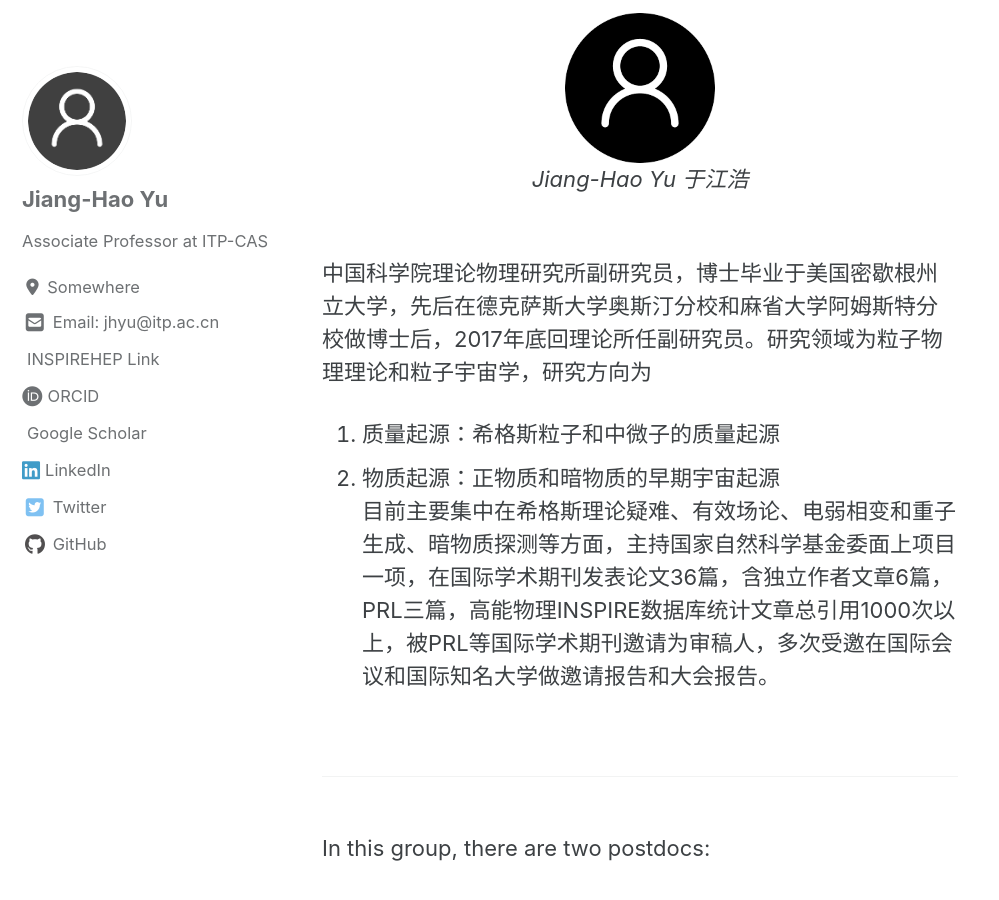
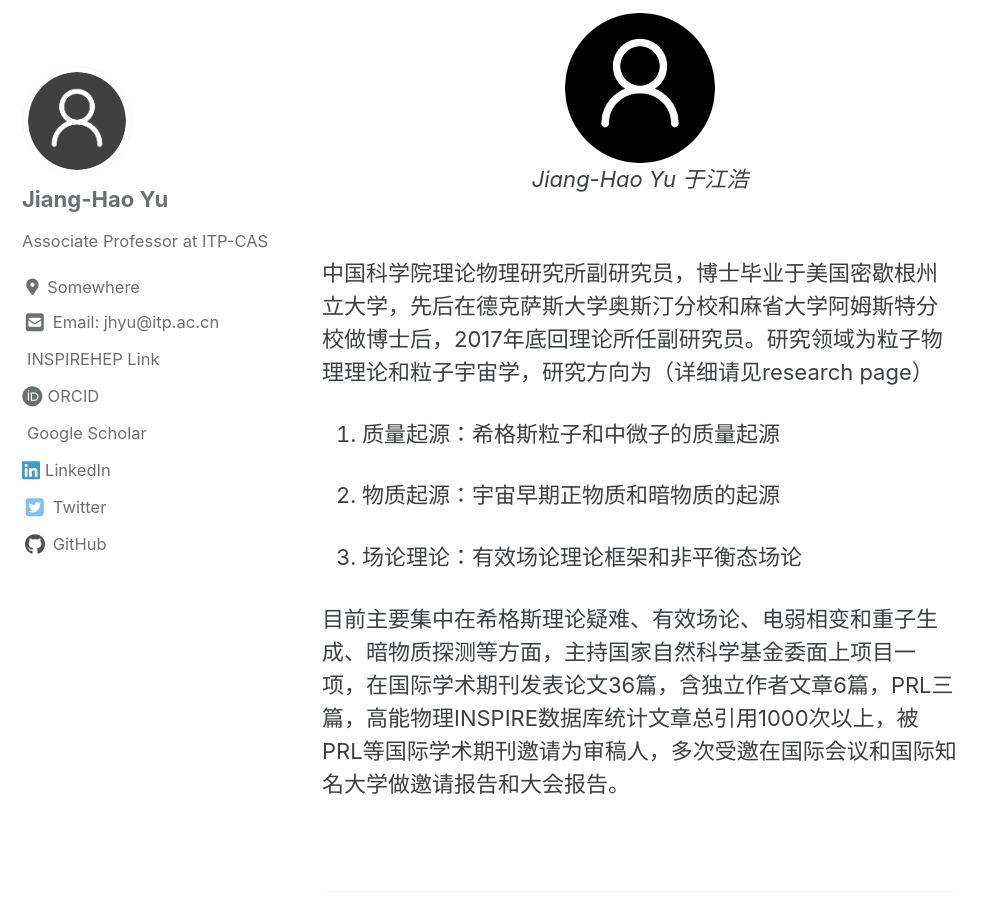
Before and after one commit to jhyu-itp/jhyu-itp.github.io, a Jekyll site: the page built from _pages/index.md, in a window 1280 px wide and 900 px high, scrolled down 367 px. Shown: the whole window, without its empty margins (0-999 px from the left). Built offline with Jekyll 4.4.1, drawn with Linux system fonts in a browser that asks for light colours; cached includes are drawn as plain includes; nearby versions of some CDN libraries; a style sheet for code colours, icons or effects is not loaded; some of the changed text lies outside the part shown.

Commit message:
Update index.md

```diff
--- a/_pages/index.md
+++ b/_pages/index.md
@@ -30,12 +30,14 @@ This is the homepage for Jiang-Hao Yu's research group.
     <em>Jiang-Hao Yu 于江浩 </em>
 </p>
 <br />
-中国科学院理论物理研究所副研究员，博士毕业于美国密歇根州立大学，先后在德克萨斯大学奥斯汀分校和麻省大学阿姆斯特分校做博士后，2017年底回理论所任副研究员。研究领域为粒子物理理论和粒子宇宙学，研究方向为
-<br />
+中国科学院理论物理研究所副研究员，博士毕业于美国密歇根州立大学，先后在德克萨斯大学奥斯汀分校和麻省大学阿姆斯特分校做博士后，2017年底回理论所任副研究员。研究领域为粒子物理理论和粒子宇宙学，研究方向为（详细请见research page）
+
 1. 质量起源：希格斯粒子和中微子的质量起源
-<br />
-2. 物质起源：正物质和暗物质的早期宇宙起源
-<br />
+
+2. 物质起源：宇宙早期正物质和暗物质的起源
+
+3. 场论理论：有效场论理论框架和非平衡态场论
+
 目前主要集中在希格斯理论疑难、有效场论、电弱相变和重子生成、暗物质探测等方面，主持国家自然科学基金委面上项目一项，在国际学术期刊发表论文36篇，含独立作者文章6篇，PRL三篇，高能物理INSPIRE数据库统计文章总引用1000次以上，被PRL等国际学术期刊邀请为审稿人，多次受邀在国际会议和国际知名大学做邀请报告和大会报告。
 <br />
 
@@ -50,7 +52,7 @@ This is the homepage for Jiang-Hao Yu's research group.
 -----------------
 <br />
 In this group, there are two postdocs:
-
+<br />
 
 
 <table style="margin-left:auto;margin-right:auto;">
@@ -63,7 +65,6 @@ In this group, there are two postdocs:
      <td>Yong Du (杜勇) (2020 - )</td>
   </tr>
 </table>
-
 
 <!-- <p align="center">
   <img src="/images/p1.jpg" width="30%" />
@@ -97,7 +98,7 @@ Hao Sun (孙浩)
 Hao-Lin Li (李浩林)
 Yong Du (杜勇) -->
 
-
+<br />
 
 -----------------
 
@@ -115,3 +116,11 @@ Two visiting undergraduate students:
   </tr>
 </table>
 </center>
+
+<br />
+
+-----------------
+
+<br />
+
+Regarding to postdoc hiring, perspective graduate student, please contact Jiang-Hao Yu for details.
```
